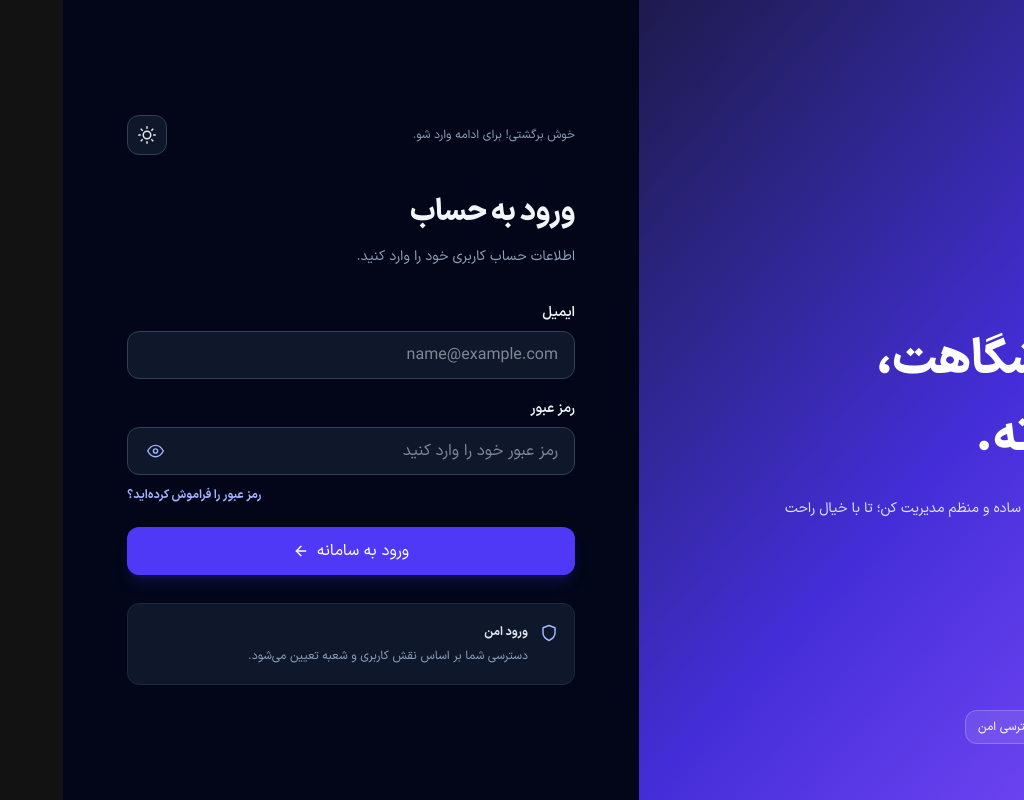
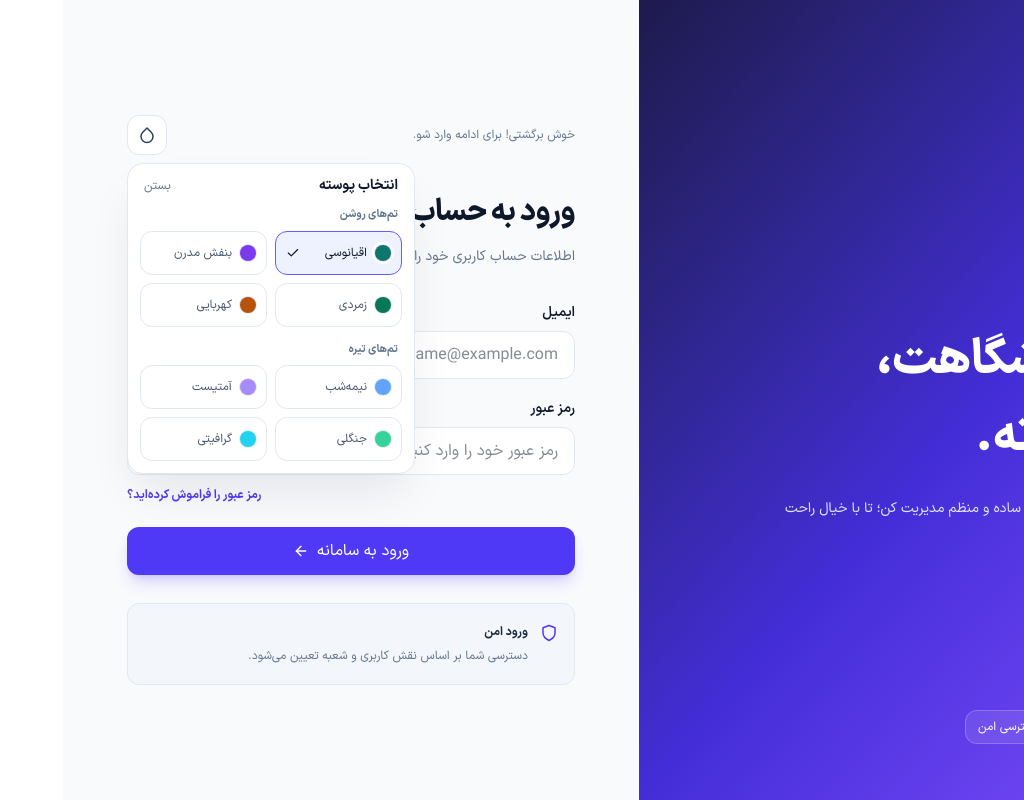
Before and after one commit to Rezashahidi86/Aseman, a React (Vite) app in the folder frontend/: page /login in a window 1280 px wide. Both pictures are taken after a click on the button 84 px from the left and 135 px from the top of the page. Shown: the whole page, without its empty margins (256-1280 px from the left). Built offline with nearby package versions, Linux system fonts and the light colour scheme; no server answers.

Commit message:
Add theme palette selector

```diff
--- a/frontend/src/shared/components/ThemeToggle.jsx
+++ b/frontend/src/shared/components/ThemeToggle.jsx
@@ -1,20 +1,84 @@
-import { FiMoon, FiSun } from 'react-icons/fi';
-import { useTheme } from '../../theme/ThemeContext.jsx';
+import { useState } from 'react';
+import { FiCheck, FiDroplet } from 'react-icons/fi';
+import { THEME_OPTIONS, useTheme } from '../../theme/ThemeContext.jsx';
 
 export function ThemeToggle({ className = '' }) {
-  const { theme, toggleTheme } = useTheme();
-  const isDark = theme === 'dark';
-  const Icon = isDark ? FiSun : FiMoon;
+  const { palette, setPalette } = useTheme();
+  const [isOpen, setIsOpen] = useState(false);
+  const selectedTheme = THEME_OPTIONS.find((option) => option.id === palette);
 
   return (
-    <button
-      className={`grid h-10 w-10 shrink-0 place-items-center rounded-xl border border-slate-200 bg-white text-lg text-slate-700 transition hover:-translate-y-0.5 hover:border-indigo-400 dark:border-slate-700 dark:bg-slate-900 dark:text-slate-200 ${className}`}
-      type="button"
-      onClick={toggleTheme}
-      aria-label={isDark ? 'تغییر به تم روشن' : 'تغییر به تم تیره'}
-      title={isDark ? 'تم روشن' : 'تم تیره'}
-    >
-      <Icon aria-hidden="true" size={18} />
-    </button>
+    <div className="relative">
+      <button
+        className={`grid h-10 w-10 shrink-0 place-items-center rounded-xl border border-slate-200 bg-white text-lg text-slate-700 transition hover:-translate-y-0.5 hover:border-indigo-400 dark:border-slate-700 dark:bg-slate-900 dark:text-slate-200 ${className}`}
+        type="button"
+        onClick={() => setIsOpen((current) => !current)}
+        aria-label="انتخاب پوسته"
+        aria-haspopup="dialog"
+        aria-expanded={isOpen}
+        title={selectedTheme ? `پوسته فعلی: ${selectedTheme.name}` : 'انتخاب پوسته'}
+      >
+        <FiDroplet aria-hidden="true" size={18} />
+      </button>
+
+      {isOpen && (
+        <div
+          className="absolute left-0 top-12 z-50 w-72 rounded-2xl border border-slate-200 bg-white p-3 shadow-2xl shadow-slate-900/10 dark:border-slate-700 dark:bg-slate-900"
+          role="dialog"
+          aria-label="انتخاب پوسته رنگی"
+        >
+          <div className="mb-3 flex items-center justify-between px-1">
+            <strong className="text-sm text-slate-900 dark:text-slate-100">انتخاب پوسته</strong>
+            <button
+              className="text-xs text-slate-500 transition hover:text-slate-900 dark:text-slate-400 dark:hover:text-white"
+              type="button"
+              onClick={() => setIsOpen(false)}
+            >
+              بستن
+            </button>
+          </div>
+
+          <p className="mb-2 px-1 text-[11px] font-bold text-slate-500 dark:text-slate-400">تم‌های روشن</p>
+          <div className="mb-4 grid grid-cols-2 gap-2">
+            {THEME_OPTIONS.filter((option) => option.mode === 'light').map((option) => (
+              <button
+                key={option.id}
+                className={`flex min-h-11 items-center gap-2 rounded-xl border px-2.5 text-xs transition ${palette === option.id ? 'border-indigo-500 bg-indigo-50 font-bold text-slate-900 dark:border-indigo-400 dark:bg-indigo-950 dark:text-white' : 'border-slate-200 text-slate-600 hover:bg-slate-50 dark:border-slate-700 dark:text-slate-300 dark:hover:bg-slate-800'}`}
+                type="button"
+                onClick={() => {
+                  setPalette(option.id);
+                  setIsOpen(false);
+                }}
+                aria-pressed={palette === option.id}
+              >
+                <span className="h-4 w-4 shrink-0 rounded-full ring-2 ring-white ring-offset-1 ring-offset-slate-200 dark:ring-offset-slate-700" style={{ backgroundColor: option.color }} />
+                <span className="flex-1 text-right">{option.name}</span>
+                {palette === option.id && <FiCheck size={14} />}
+              </button>
+            ))}
+          </div>
+
+          <p className="mb-2 px-1 text-[11px] font-bold text-slate-500 dark:text-slate-400">تم‌های تیره</p>
+          <div className="grid grid-cols-2 gap-2">
+            {THEME_OPTIONS.filter((option) => option.mode === 'dark').map((option) => (
+              <button
+                key={option.id}
+                className={`flex min-h-11 items-center gap-2 rounded-xl border px-2.5 text-xs transition ${palette === option.id ? 'border-indigo-500 bg-indigo-50 font-bold text-slate-900 dark:border-indigo-400 dark:bg-indigo-950 dark:text-white' : 'border-slate-200 text-slate-600 hover:bg-slate-50 dark:border-slate-700 dark:text-slate-300 dark:hover:bg-slate-800'}`}
+                type="button"
+                onClick={() => {
+                  setPalette(option.id);
+                  setIsOpen(false);
+                }}
+                aria-pressed={palette === option.id}
+              >
+                <span className="h-4 w-4 shrink-0 rounded-full ring-2 ring-white ring-offset-1 ring-offset-slate-200 dark:ring-offset-slate-700" style={{ backgroundColor: option.color }} />
+                <span className="flex-1 text-right">{option.name}</span>
+                {palette === option.id && <FiCheck size={14} />}
+              </button>
+            ))}
+          </div>
+        </div>
+      )}
+    </div>
   );
 }
```
